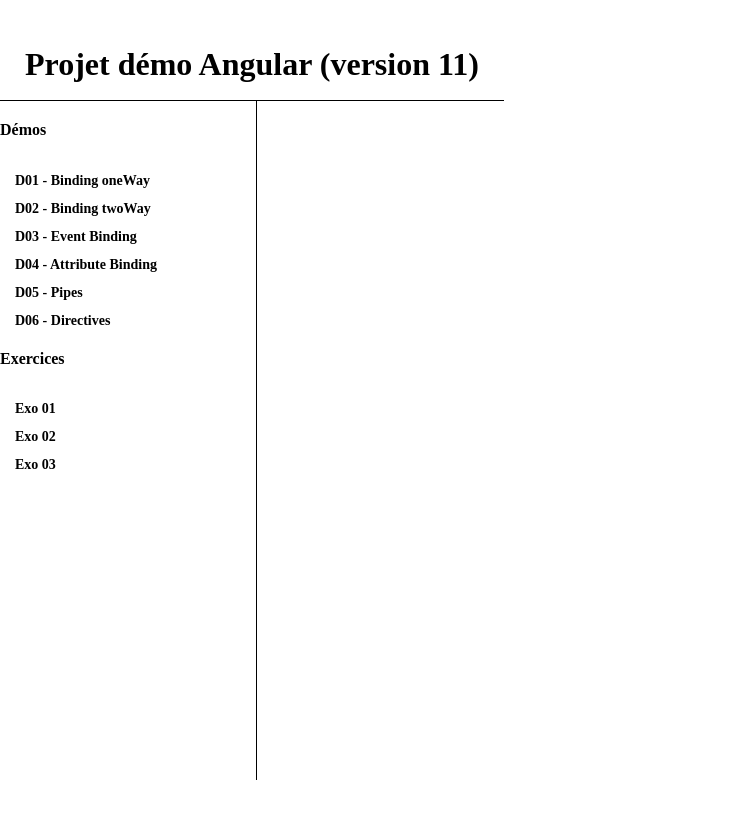
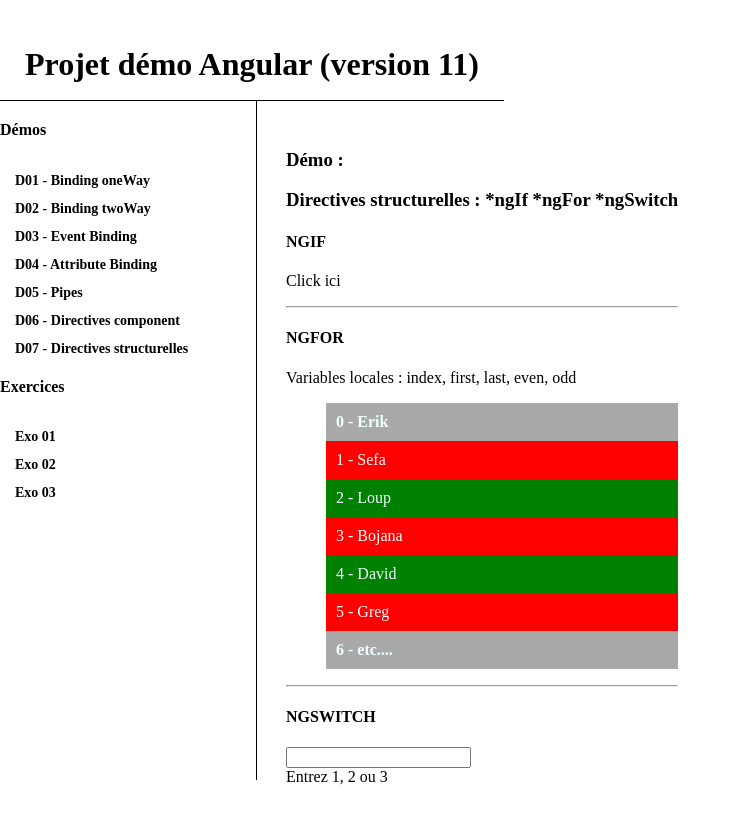
Before and after one commit to HayeGregory/DemoAngular, an Angular app: page /demo/demo07 in a window 1280 px wide. Before the commit this address led to /. Shown: the whole page, without its empty margins (0-741 px from the left). Built offline with nearby package versions, Linux system fonts and the light colour scheme.

Commit message:
Demo07 Directive Structurelle if for switch

```diff
--- a/src/app/components/demo/demo-routing.module.ts
+++ b/src/app/components/demo/demo-routing.module.ts
@@ -7,6 +7,7 @@
 import { Demo04Component } from './demo04/demo04.component';
 import { Demo05Component } from './demo05/demo05.component';
 import { Demo06Component } from './demo06/demo06.component';
+import { Demo07Component } from './demo07/demo07.component';
 
 const routes: Routes = [
   {
@@ -19,6 +20,7 @@
       { path: 'demo04', component: Demo04Component },
       { path: 'demo05', component: Demo05Component },
       { path: 'demo06', component: Demo06Component },
+      { path: 'demo07', component: Demo07Component },
     ],
   },
 ];
--- a/src/app/components/demo/demo.module.ts
+++ b/src/app/components/demo/demo.module.ts
@@ -11,6 +11,7 @@
 import { Demo05Component } from './demo05/demo05.component';
 import { SharedModule } from '../shared/shared.module';
 import { Demo06Component } from './demo06/demo06.component';
+import { Demo07Component } from './demo07/demo07.component';
 
 @NgModule({
   declarations: [
@@ -21,6 +22,7 @@
     Demo04Component,
     Demo05Component,
     Demo06Component,
+    Demo07Component,
   ],
   imports: [CommonModule, DemoRoutingModule, FormsModule, SharedModule],
 })
--- /dev/null
+++ b/src/app/components/demo/demo07/demo07.component.html
@@ -0,0 +1,49 @@
+<h3>Directives structurelles : *ngIf *ngFor *ngSwitch</h3>
+
+<h4>NGIF</h4>
+<div (click)="toggle()">
+  <p style="cursor: pointer">Click ici</p>
+</div>
+<div *ngIf="isToggled">
+  <p>
+    Lorem ipsum dolor sit amet consectetur adipisicing elit. Deleniti eveniet
+    quibusdam accusamus, impedit suscipit aliquid, voluptatum incidunt
+    laboriosam porro doloribus ipsam aperiam sapiente magnam inventore assumenda
+    fugit perspiciatis, facilis omnis.
+  </p>
+</div>
+
+<hr />
+<h4>NGFOR</h4>
+
+<p>Variables locales : index, first, last, even, odd</p>
+
+<ul>
+  <li
+    *ngFor="
+      let item of personnes;
+      let i = index;
+      let pair = even;
+      let impair = odd;
+      let premier = first;
+      let dernier = last
+    "
+  >
+    <span [ngClass]="{ odd: impair, even: pair, first: premier, last: dernier }"
+      >{{ i }} - {{ item }}</span
+    >
+  </li>
+</ul>
+
+<hr />
+
+<h4>NGSWITCH</h4>
+
+<input [(ngModel)]="maVariable" />
+
+<div [ngSwitch]="maVariable">
+  <div *ngSwitchCase="1">Pomme</div>
+  <div *ngSwitchCase="2">Poire</div>
+  <div *ngSwitchCase="3">Peche</div>
+  <div *ngSwitchDefault>Entrez 1, 2 ou 3</div>
+</div>
--- /dev/null
+++ b/src/app/components/demo/demo07/demo07.component.scss
@@ -0,0 +1,19 @@
+ul {
+  list-style: none;
+}
+span {
+  color: azure;
+  padding: 10px;
+  display: block;
+}
+.even {
+  background-color: green;
+}
+.odd {
+  background-color: red;
+}
+.first,
+.last {
+  background-color: darkgrey;
+  font-weight: bold;
+}
--- /dev/null
+++ b/src/app/components/demo/demo07/demo07.component.ts
@@ -0,0 +1,32 @@
+import { Component, OnInit } from '@angular/core';
+
+@Component({
+  selector: 'app-demo07',
+  templateUrl: './demo07.component.html',
+  styleUrls: ['./demo07.component.scss'],
+})
+export class Demo07Component implements OnInit {
+  maVariable: string = '';
+
+  isToggled: boolean = false;
+
+  personnes: string[] = [];
+
+  constructor() {}
+
+  ngOnInit(): void {
+    this.personnes = [
+      'Erik',
+      'Sefa',
+      'Loup',
+      'Bojana',
+      'David',
+      'Greg',
+      'etc....',
+    ];
+  }
+
+  toggle() {
+    this.isToggled = !this.isToggled;
+  }
+}
--- a/src/app/components/nav/nav.component.html
+++ b/src/app/components/nav/nav.component.html
@@ -16,7 +16,10 @@
     <a routerLink="demo/demo05">D05 - Pipes</a>
   </li>
   <li>
-    <a routerLink="demo/demo06">D06 - Directives</a>
+    <a routerLink="demo/demo06">D06 - Directives component</a>
+  </li>
+  <li>
+    <a routerLink="demo/demo07">D07 - Directives structurelles</a>
   </li>
 </ul>
 
```
Also changed, not shown: memo.txt.
